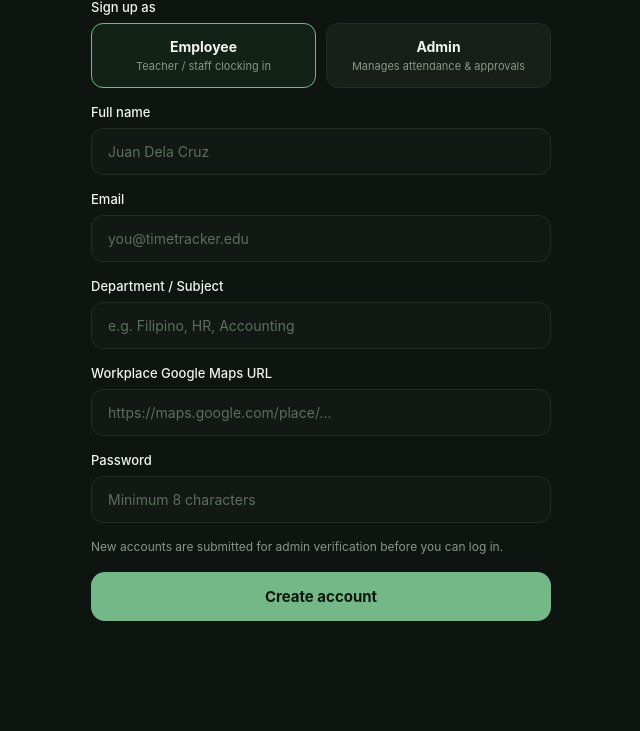
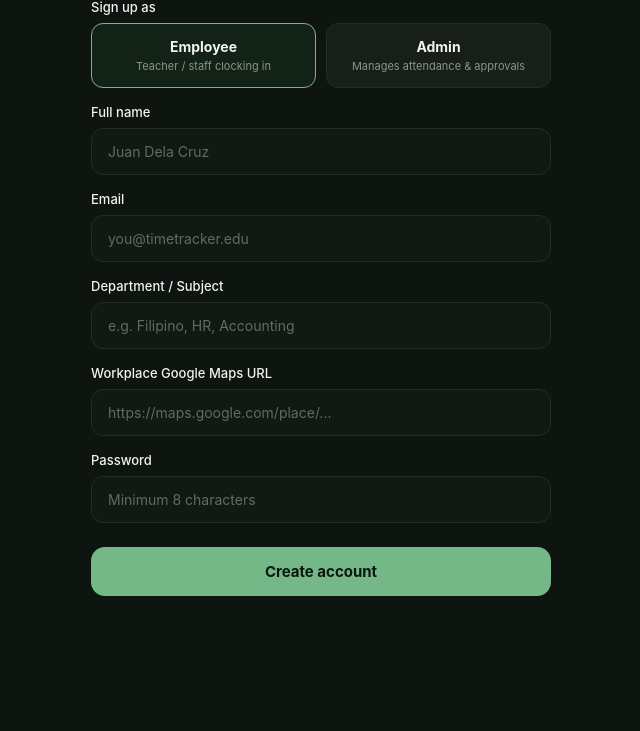
Before and after one commit to sairaarias/timeTracker, a Django app: page /register/ in a window 1280 px wide. Shown: the part 207-938 px from the top of the page, without its empty margins (319-959 px from the left). After the commit the page ends 803 px from the top, so only its background shows below. Run offline with Django 5.2, Linux system fonts and the light colour scheme.

Commit message:
Refine registration UI and enforce workplace geofence scoping across views

```diff
--- a/TimeTracker/templates/TimeTracker/register.html
+++ b/TimeTracker/templates/TimeTracker/register.html
@@ -63,14 +63,10 @@
         <input type="text" name="invite_code" class="input-box" placeholder="Provided by your organization">
     </div>
 
-    <div class="form-group">
+    <div class="form-group" style="margin-bottom: 24px;">
         <label class="form-label">Password</label>
         <input type="password" name="password" class="input-box" placeholder="Minimum 8 characters" required>
     </div>
-
-    <p style="font-size: 12px; color: var(--text-muted); margin-bottom: 16px; line-height: 1.4;">
-        New accounts are submitted for admin verification before you can log in.
-    </p>
 
     <button type="submit" class="btn-primary">Create account</button>
 </form>
```
